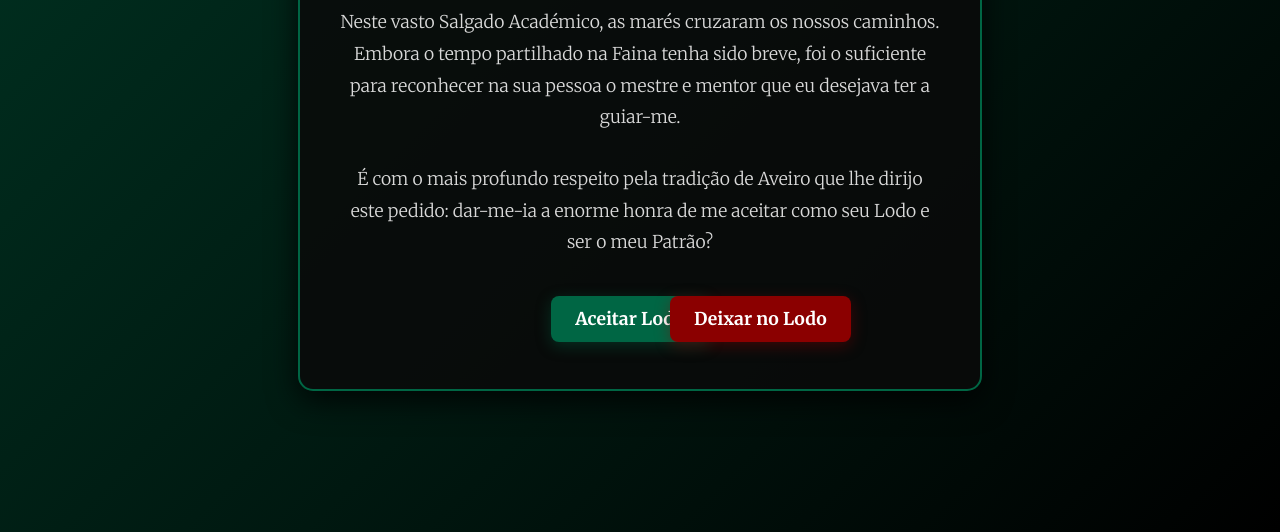
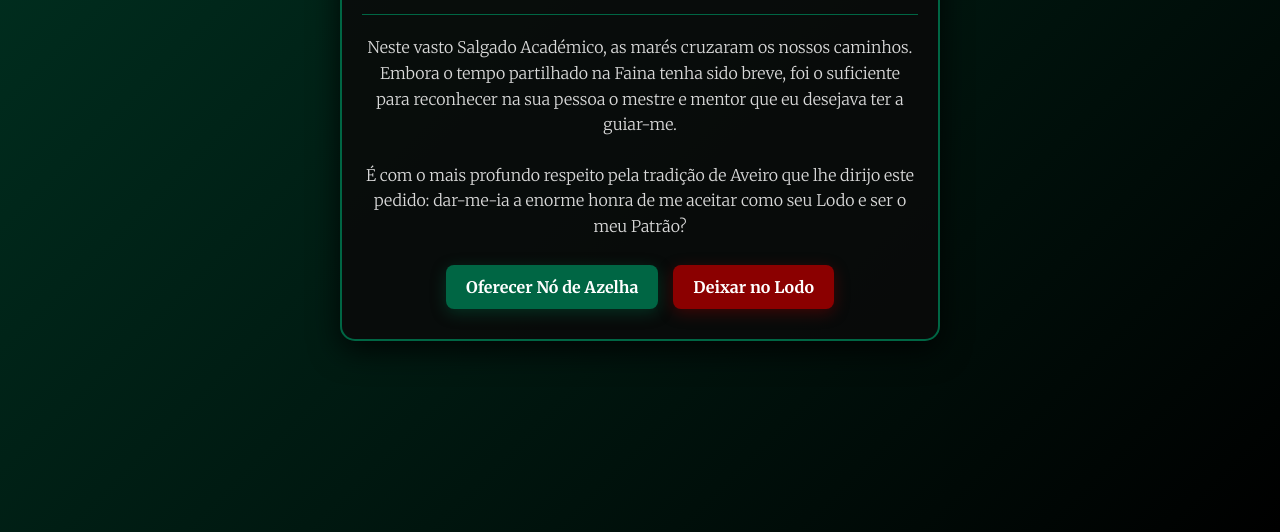
Before and after one commit to winnerjo25/convite, a plain HTML site: page index.html in a window 1280 px wide. Shown: the part 268-800 px from the top of the page. Drawn offline with Linux system fonts and the light colour scheme.

Commit message:
Update index.html

```diff
--- a/index.html
+++ b/index.html
@@ -5,74 +5,76 @@
     <meta name="viewport" content="width=device-width, initial-scale=1.0">
     <title>Convite de Faina - Patrão</title>
     <style>
-        /* Importa uma letra clássica (serifada) para dar solenidade ao convite */
         @import url('https://fonts.googleapis.com/css2?family=Merriweather:ital,wght@0,300;0,700;1,300&display=swap');
 
         body {
             margin: 0;
             padding: 0;
-            height: 100vh;
+            min-height: 100vh;
             display: flex;
             justify-content: center;
             align-items: center;
             background: linear-gradient(135deg, #003322 0%, #000000 100%);
             font-family: 'Merriweather', serif;
             color: #f2f2f2;
-            overflow: hidden; /* Impede que o ecrã ganhe barras de scroll quando o botão foge */
+            overflow-x: hidden; /* Esconde a barra de baixo, mas deixa fazer scroll para ler tudo no telemóvel */
         }
 
         #convite-container {
             background-color: rgba(10, 10, 10, 0.85);
             border: 2px solid #006644;
             border-radius: 15px;
-            padding: 40px;
+            padding: 30px 20px;
+            width: 90%; /* Adapta-se à largura do telemóvel */
             max-width: 600px;
+            box-sizing: border-box;
             text-align: center;
             box-shadow: 0 10px 30px rgba(0,0,0,0.8);
             z-index: 10;
+            margin: 20px 0;
         }
 
         h1 {
             color: #ffffff;
-            font-size: 2em;
+            font-size: 1.6em; /* Um pouco mais pequeno para não partir a palavra no telemóvel */
             margin-bottom: 20px;
             text-transform: uppercase;
-            letter-spacing: 2px;
+            letter-spacing: 1px;
             border-bottom: 1px solid #006644;
             padding-bottom: 10px;
         }
 
         p {
-            font-size: 1.1em;
-            line-height: 1.8;
-            margin-bottom: 30px;
+            font-size: 1em;
+            line-height: 1.6;
+            margin-bottom: 25px;
             color: #d9d9d9;
         }
 
         .botoes {
-            position: relative;
-            height: 60px;
             display: flex;
             justify-content: center;
             align-items: center;
+            flex-wrap: wrap; /* Deixa os botões caírem para a linha de baixo se não houver espaço */
+            gap: 15px; /* Espaço entre os botões */
         }
 
         button {
             font-family: 'Merriweather', serif;
-            font-size: 1.1em;
-            padding: 12px 24px;
+            font-size: 1em;
+            padding: 12px 20px;
             border: none;
             border-radius: 8px;
             cursor: pointer;
             font-weight: bold;
             transition: transform 0.2s;
             color: white;
+            width: auto;
         }
 
         #btn-sim {
-            background-color: #006644; /* Verde da Academia de Aveiro */
+            background-color: #006644;
             box-shadow: 0 4px 15px rgba(0, 102, 68, 0.4);
-            margin-right: 20px;
         }
 
         #btn-sim:hover {
@@ -81,20 +83,20 @@
         }
 
         #btn-nao {
-            background-color: #8b0000; /* Vermelho escuro */
+            background-color: #8b0000;
             box-shadow: 0 4px 15px rgba(139, 0, 0, 0.4);
-            position: absolute;
-            left: 55%; /* Posição inicial ao lado do Sim */
+            /* Sem a posição absoluta inicial para ficar lado-a-lado com o "Sim" nos telemóveis */
         }
 
         #sucesso-container {
             display: none;
             text-align: center;
             z-index: 20;
+            padding: 20px;
         }
 
         #sucesso-container h1 {
-            font-size: 3em;
+            font-size: 2.5em;
             color: #ffffff;
             text-shadow: 2px 2px 10px #006644;
             border: none;
@@ -103,7 +105,7 @@
         .emoji-chuva {
             position: fixed;
             top: -50px;
-            font-size: 2.5em;
+            font-size: 2em;
             animation: cair linear infinite;
             z-index: 1;
         }
@@ -122,7 +124,7 @@
         <p>É com o mais profundo respeito pela tradição de Aveiro que lhe dirijo este pedido: dar-me-ia a enorme honra de me aceitar como seu Lodo e ser o meu Patrão?</p>
 
         <div class="botoes">
-            <button id="btn-sim" onclick="aceitar()">Aceitar Lodo</button>
+            <button id="btn-sim" onclick="aceitar()">Oferecer Nó de Azelha</button>
             <button id="btn-nao" onmouseover="fugir()" ontouchstart="fugir()">Deixar no Lodo</button>
         </div>
     </div>
@@ -137,15 +139,15 @@
 
         // Função que faz o botão "Não" fugir do rato ou do dedo
         function fugir() {
-            btnNao.style.position = 'fixed'; // Desprende o botão do texto
+            btnNao.style.position = 'fixed';
 
+            // Garantir que o botão não foge para fora do ecrã visível
             const windowWidth = window.innerWidth;
             const windowHeight = window.innerHeight;
 
             const btnWidth = btnNao.offsetWidth;
             const btnHeight = btnNao.offsetHeight;
 
-            // Calcula posições aleatórias para o ecrã atual
             const randomX = Math.random() * (windowWidth - btnWidth);
             const randomY = Math.random() * (windowHeight - btnHeight);
 
@@ -162,7 +164,6 @@
 
         // Função que cria a chuva infinita de Emojis ligados a Aveiro e à Praxe
         function iniciarChuva() {
-            // O Nó, o Moliceiro, o Sal, a Água, o Canudo e a Cor Verde
             const emojis = ['🪢', '🛶', '🧂', '🌊', '🎓', '💚'];
 
             setInterval(() => {
@@ -170,14 +171,11 @@
                 chuva.classList.add('emoji-chuva');
                 chuva.innerText = emojis[Math.floor(Math.random() * emojis.length)];
 
-                // Posição horizontal aleatória
                 chuva.style.left = Math.random() * 100 + 'vw';
-                // Velocidade de queda aleatória entre 3 e 5 segundos
                 chuva.style.animationDuration = Math.random() * 2 + 3 + 's';
 
                 document.body.appendChild(chuva);
 
-                // Apaga o emoji depois de cair para o telemóvel não encravar
                 setTimeout(() => {
                     chuva.remove();
                 }, 5000);
```
